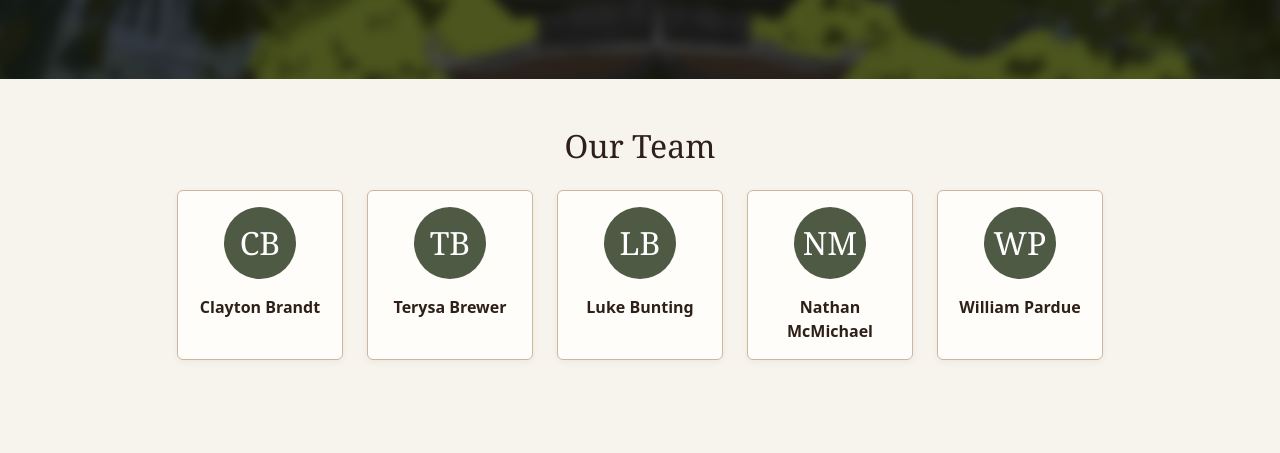
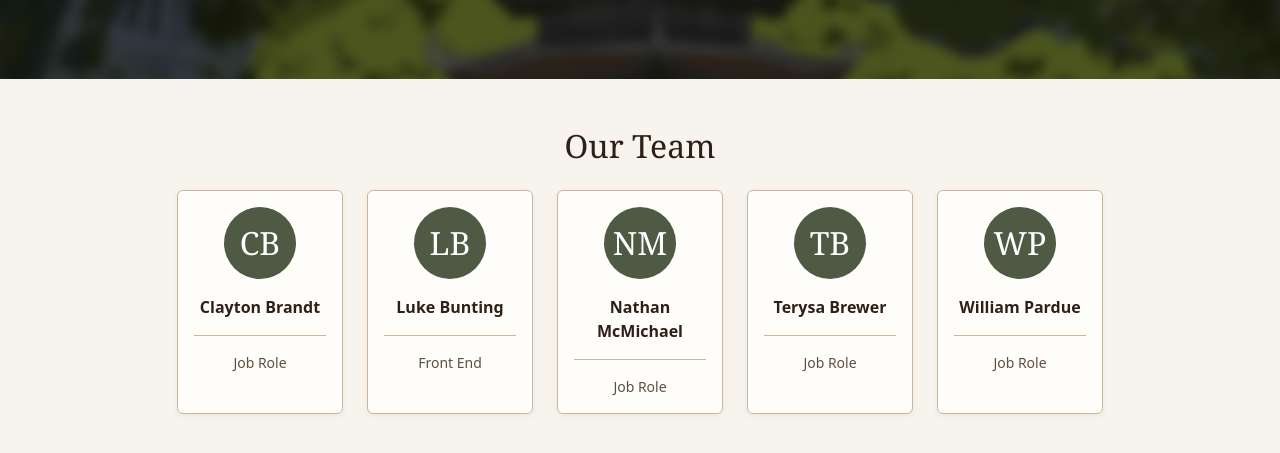
Before and after one commit to Clayton-Brandt/Holistic-Hiking, an ASP.NET Core app: page /Home/About in a window 1280 px wide. Shown: the part 262-715 px from the top of the page. Run offline with ASP.NET Core 8, Linux system fonts and the light colour scheme; style sheets or scripts are compiled from the project's sources; some libraries are stand-ins or nearby versions.

Commit message:
Adjusted About page and replaced outdated bootstrap class.

```diff
--- a/Views/Home/About.cshtml
+++ b/Views/Home/About.cshtml
@@ -1,6 +1,5 @@
 @{
     ViewData["Title"] = "About Us";
-    var team = new[] { "Clayton Brandt", "Terysa Brewer", "Luke Bunting", "Nathan McMichael", "William Pardue" };
 }
 
 <!--- Mission --->
@@ -16,17 +15,60 @@
 <section class="container py-5" aria-labelledby="team-heading">
     <h2 id="team-heading" class="text-center mb-4">Our Team</h2>
     <ul class="row g-4 list-unstyled justify-content-center mb-0">
-        @foreach (var name in team)
-        {
-            var initials = string.Concat(name.Split(' ').Select(part => part[0]));
-            <li class="col-6 col-md-4 col-lg-2">
-                <div class="card h-100 text-center">
-                    <div class="card-body">
-                        <div class="profile-avatar mb-3" aria-hidden="true">@initials</div>
-                        <p class="fw-semibold mb-0">@name</p>
-                    </div>
+        @* Card 1, Clayton *@
+        <li class="col-6 col-md-4 col-lg-2">
+            <div class="card h-100 text-center">
+                <div class="card-body">
+                    <div class="profile-avatar mb-3" aria-hidden="true">CB</div>
+                    <p class="fw-semibold mb-1">Clayton Brandt</p>
+                    <hr />
+                    <p class="text-body-secondary small mb-0">Job Role</p>
                 </div>
-            </li>
-        }
+            </div>
+        </li>
+        @* Card 2, Luke *@
+        <li class="col-6 col-md-4 col-lg-2">
+            <div class="card h-100 text-center">
+                <div class="card-body">
+                    <div class="profile-avatar mb-3" aria-hidden="true">LB</div>
+                    <p class="fw-semibold mb-1">Luke Bunting</p>
+                    <hr />
+                    <p class="text-body-secondary small mb-0">Front End</p>
+                </div>
+            </div>
+        </li>
+        @* Card 3, Nathan *@
+        <li class="col-6 col-md-4 col-lg-2">
+            <div class="card h-100 text-center">
+                <div class="card-body">
+                    <div class="profile-avatar mb-3" aria-hidden="true">NM</div>
+                    <p class="fw-semibold mb-1">Nathan McMichael</p>
+                    <hr />
+                    <p class="text-body-secondary small mb-0">Job Role</p>
+                </div>
+            </div>
+        </li>
+        @* Card 4, Terysa *@
+        <li class="col-6 col-md-4 col-lg-2">
+            <div class="card h-100 text-center">
+                <div class="card-body">
+                    <div class="profile-avatar mb-3" aria-hidden="true">TB</div>
+                    <p class="fw-semibold mb-1">Terysa Brewer</p>
+                    <hr />
+                    <p class="text-body-secondary small mb-0">Job Role</p>
+                </div>
+            </div>
+        </li>
+        @* Card 5, William *@
+        <li class="col-6 col-md-4 col-lg-2">
+            <div class="card h-100 text-center">
+                <div class="card-body">
+                    <div class="profile-avatar mb-3" aria-hidden="true">WP</div>
+                    <p class="fw-semibold mb-1">William Pardue</p>
+                    <hr />
+                    <p class="text-body-secondary small mb-0">Job Role</p>
+                </div>
+            </div>
+        </li>
     </ul>
 </section>
--- a/Views/Shared/_LoginPartial.cshtml
+++ b/Views/Shared/_LoginPartial.cshtml
@@ -13,7 +13,7 @@
 
         </li>
         <li class="nav-item">
-            <form class="form-inline" asp-area="Identity" asp-page="/Account/Logout"
+            <form class="d-inline" asp-area="Identity" asp-page="/Account/Logout"
                     asp-route-returnUrl="@Url.Action("Index", "Home", new { area = "" })" method="post">
                 <button type="submit" class="nav-link btn btn-link">Logout</button>
             </form>
```
